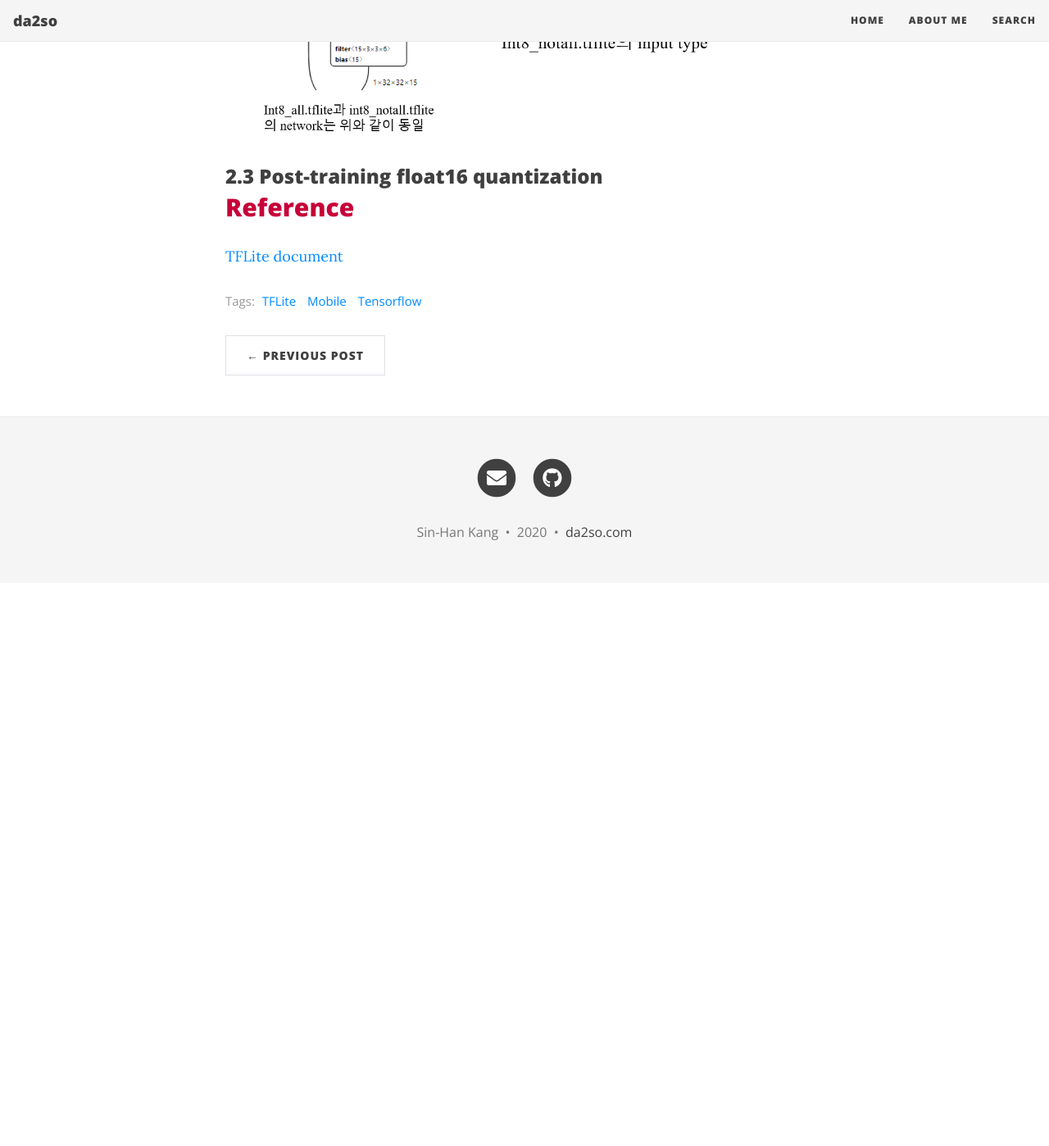
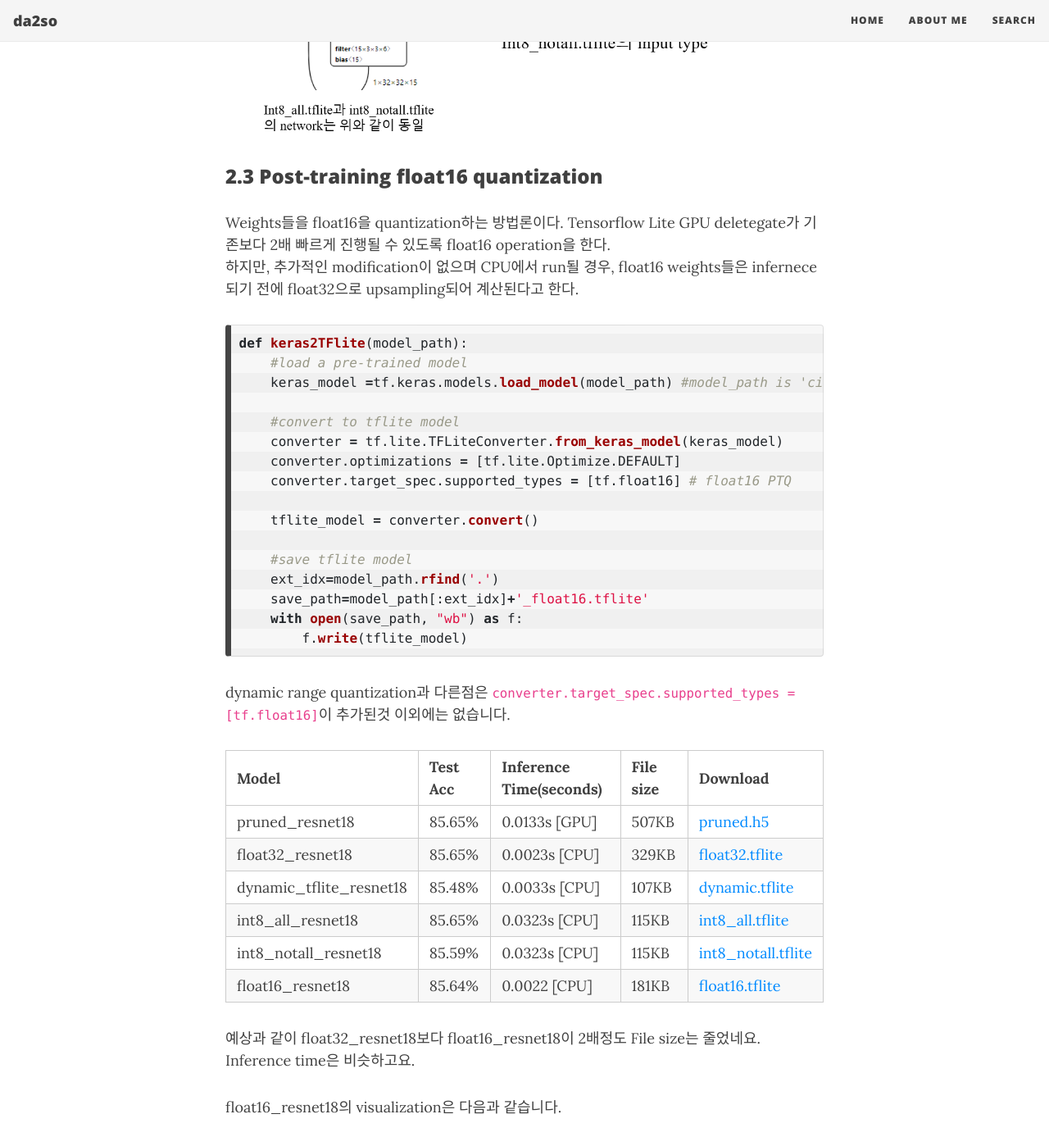
Before and after one commit to da2so/da2so.github.io, a Jekyll site: the page built from _posts/2020-12-27-Master_TFlite3.md, in a window 1280 px wide and 1400 px high, scrolled down 8043 px. Shown: the whole window at 82% size. Built offline with Jekyll 4.4.1, drawn with Linux system fonts in a browser that asks for light colours; nearby versions of some CDN libraries; before the commit the page ends 8754 px from its top, so only the background shows below that; some of the changed text lies outside the part shown.

Commit message:
Update files

````diff
--- a/_posts/2020-12-23-Master_TFlite.md
+++ b/_posts/2020-12-23-Master_TFlite.md
@@ -65,7 +65,7 @@ def keras2TFlite(model_path):
 |Model|File size|Download|
 |-----|--------|---------|
 |pruned_resnet18|507KB|[pruned.h5](https://drive.google.com/file/d/15fmEkZYk0bvi_9YbsBw5jZELuzoz7gym/view?usp=sharing)|
-|tflite_resnet18|329KB|[tflite.tflite](https://drive.google.com/file/d/1IpjGsOwqaqBg3S7RqSxVR3aN0qOF_AMS/view?usp=sharing)|
+|float32_resnet18|329KB|[float32.tflite](https://drive.google.com/file/d/1IpjGsOwqaqBg3S7RqSxVR3aN0qOF_AMS/view?usp=sharing)|
 
 TFLite model로 변환했는데 model size가 줄었네요! 역시 TFLite model이 더 최적화되어 있는 듯하네요.
 그리고 keras model와 tflite model을 netron을 이용해서 visualization한 모습을 비교해 드릴게요.
@@ -83,7 +83,7 @@ Tensorflow 에서는 지원하지만 Tensorflow Lite에서는 지원하지 않
 
 오늘 보여드린 예제 코드는 여기서 [Here](https://github.com/da2so/Conquer_TFLite/blob/main/1_keras2TFLite.py) 사용가능합니다.
 다음 장에서는 TFLite 모델로 inference하는 방식과 여유가 된다면 mobile로 작동하는 것을 보여드리도록 하는 게 목표입니다.
-BYE!
+**BYE!**
 
 
 ## <span style="color:#C70039 "> Reference </span>
--- a/_posts/2020-12-27-Master_TFlite3.md
+++ b/_posts/2020-12-27-Master_TFlite3.md
@@ -96,8 +96,8 @@
 |Model|Test Acc|Inference Time(seconds)|File size|Download|
 |-----|--------|-----------------------|---------|--------|
 |pruned_resnet18|85.65%|0.0133s [GPU]|507KB|[pruned.h5](https://drive.google.com/file/d/15fmEkZYk0bvi_9YbsBw5jZELuzoz7gym/view?usp=sharing)|
-|tflite_resnet18|85.65%|0.0023s [CPU]|329KB|[tflite.h5](https://drive.google.com/file/d/1IpjGsOwqaqBg3S7RqSxVR3aN0qOF_AMS/view?usp=sharing)|
-|dynamic_tflite_resnet18|85.48%|0.0033s [CPU]|107KB|[dynamic.h5](https://drive.google.com/file/d/1msiOxUmI7OfwOVSajP-ID17h_NuzhuqN/view?usp=sharing)|
+|float32_resnet18|85.65%|0.0023s [CPU]|329KB|[float32.tflite](https://drive.google.com/file/d/1IpjGsOwqaqBg3S7RqSxVR3aN0qOF_AMS/view?usp=sharing)|
+|dynamic_tflite_resnet18|85.48%|0.0033s [CPU]|107KB|[dynamic.tflite](https://drive.google.com/file/d/1msiOxUmI7OfwOVSajP-ID17h_NuzhuqN/view?usp=sharing)|
 
 TFLite파일을 기준으로 dynamic range quantization은 weights들을 모두 float32에서 int8로 줄이므로 File size는 1/4 (329KB-> 107KB)정도 줄어드는 정상입니다.
 하지만, 위에서 설명드린 activation연산을 위한 내부 kernels을 쓰므로 Inference time은 늘어나는 것이라 추축하고 있습니다. (저의 지극한 개인 의견)
@@ -108,7 +108,7 @@ TFLite파일을 기준으로 dynamic range quantization은 weights들을 모두
 
 어떤 conv layer는 float32로 표현되지만 어떤 conv layer의 weights는 int8로 표현되네요... (머지?)
 
-Example code는 [여기서](https://github.com/da2so/Conquer_TFLite/blob/main/3_dynamicPTQ.py) 사용가능 합니다.
+Dynamic PTQ의 Example code는 [여기서](https://github.com/da2so/Conquer_TFLite/blob/main/3_dynamicPTQ.py) 사용가능 합니다.
 
 
 ### 2.2 Post-training integer quantization
@@ -210,7 +210,7 @@
 |Model|Test Acc|Inference Time(seconds)|File size|Download|
 |-----|--------|-----------------------|---------|--------|
 |pruned_resnet18|85.65%|0.0133s [GPU]|507KB|[pruned.h5](https://drive.google.com/file/d/15fmEkZYk0bvi_9YbsBw5jZELuzoz7gym/view?usp=sharing)|
-|tflite_resnet18|85.65%|0.0023s [CPU]|329KB|[tflite.tflite](https://drive.google.com/file/d/1IpjGsOwqaqBg3S7RqSxVR3aN0qOF_AMS/view?usp=sharing)|
+|float32_resnet18|85.65%|0.0023s [CPU]|329KB|[float32.tflite](https://drive.google.com/file/d/1IpjGsOwqaqBg3S7RqSxVR3aN0qOF_AMS/view?usp=sharing)|
 |dynamic_tflite_resnet18|85.48%|0.0033s [CPU]|107KB|[dynamic.tflite](https://drive.google.com/file/d/1msiOxUmI7OfwOVSajP-ID17h_NuzhuqN/view?usp=sharing)|
 |int8_all_resnet18|85.65%|0.0323s [CPU]|115KB|[int8_all.tflite](https://drive.google.com/file/d/1H7Lwg4Rbna4hX9025-9_jW7nmppXFpfu/view?usp=sharing)|
 |int8_notall_resnet18|85.59%|0.0323s [CPU]|115KB|[int8_notall.tflite](https://drive.google.com/file/d/1tglks42aur_4y4q8PPv8Z7h4Ec81Y8mp/view?usp=sharing)|
@@ -223,8 +223,46 @@ Int8로 quantization하고 linux서버 환경에서 run하게되면 file size는
 
 ### 2.3 Post-training float16 quantization
 
+Weights들을 float16을 quantization하는 방법론이다. Tensorflow Lite GPU deletegate가 기존보다 2배 빠르게 진행될 수 있도록 float16 operation을 한다.
+하지만, 추가적인 modification이 없으며 CPU에서 run될 경우, float16 weights들은 infernece되기 전에 float32으로 upsampling되어 계산된다고 한다.
 
 
+```python
+def keras2TFlite(model_path):
+    #load a pre-trained model
+    keras_model =tf.keras.models.load_model(model_path) #model_path is 'cifar10_resnet18_pruned.h5'
+
+    #convert to tflite model
+    converter = tf.lite.TFLiteConverter.from_keras_model(keras_model)
+    converter.optimizations = [tf.lite.Optimize.DEFAULT]
+    converter.target_spec.supported_types = [tf.float16] # float16 PTQ
+
+    tflite_model = converter.convert()
+
+    #save tflite model
+    ext_idx=model_path.rfind('.')
+    save_path=model_path[:ext_idx]+'_float16.tflite'
+    with open(save_path, "wb") as f:
+        f.write(tflite_model)
+```
+
+dynamic range quantization과 다른점은 ```converter.target_spec.supported_types = [tf.float16]```이 추가된것 이외에는 없습니다.
+
+
+|Model|Test Acc|Inference Time(seconds)|File size|Download|
+|-----|--------|-----------------------|---------|--------|
+|pruned_resnet18|85.65%|0.0133s [GPU]|507KB|[pruned.h5](https://drive.google.com/file/d/15fmEkZYk0bvi_9YbsBw5jZELuzoz7gym/view?usp=sharing)|
+|float32_resnet18|85.65%|0.0023s [CPU]|329KB|[float32.tflite](https://drive.google.com/file/d/1IpjGsOwqaqBg3S7RqSxVR3aN0qOF_AMS/view?usp=sharing)|
+|dynamic_tflite_resnet18|85.48%|0.0033s [CPU]|107KB|[dynamic.tflite](https://drive.google.com/file/d/1msiOxUmI7OfwOVSajP-ID17h_NuzhuqN/view?usp=sharing)|
+|int8_all_resnet18|85.65%|0.0323s [CPU]|115KB|[int8_all.tflite](https://drive.google.com/file/d/1H7Lwg4Rbna4hX9025-9_jW7nmppXFpfu/view?usp=sharing)|
+|int8_notall_resnet18|85.59%|0.0323s [CPU]|115KB|[int8_notall.tflite](https://drive.google.com/file/d/1tglks42aur_4y4q8PPv8Z7h4Ec81Y8mp/view?usp=sharing)|
+|float16_resnet18|85.64%|0.0022 [CPU]|181KB|[float16.tflite](https://drive.google.com/file/d/1s_o57wM7Yl33Gn1regO58MKYCtg3kf0W/view?usp=sharing)|
+
+예상과 같이 float32_resnet18보다 float16_resnet18이 2배정도 File size는 줄었네요. Inference time은 비슷하고요.
+
+float16_resnet18의 visualization은 다음과 같습니다.
+
+![2](https://da2so.github.io/assets/post_img/2020-12-27-Master_TFlite3/5.png){: .mx-auto.d-block width="80%" :}
 
 ## <span style="color:#C70039 "> Reference </span>
 
````
Also changed, not shown: _posts/2020-12-24-Master_TFlite2.md (+3 -1 lines), assets/post_img/2020-12-27-Master_TFlite3/6.png (added).
